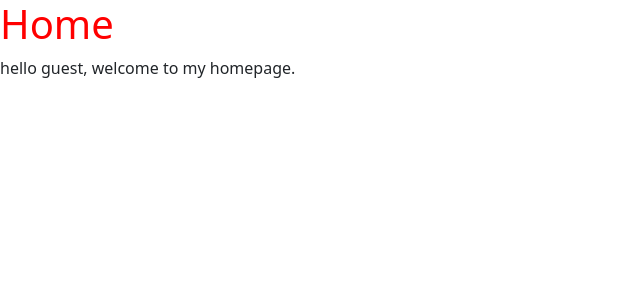
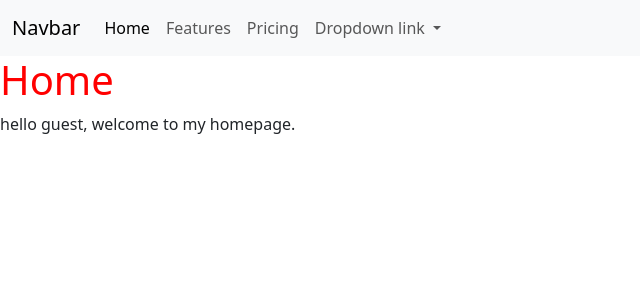
Before and after one commit to JasonRamz/FSDI_112, a Django app: page / in a window 1280 px wide. Shown: the top 300 px of the page, without its empty margins (0-640 px from the left). Run offline with Django 4.2, Linux system fonts and the light colour scheme.

Commit message:
first commit

```diff
--- a/static/css/base.css
+++ b/static/css/base.css
@@ -1,3 +1,6 @@
 h1 {
     color: red;
 }
+.navbar-toggler{
+    background-color: #8EB9E3 ;
+}
--- a/templates/base.html
+++ b/templates/base.html
@@ -11,10 +11,44 @@
     <link href="{% static 'css/base.css' %}" rel="stylesheet">
 </head>
 <header>
-
+    <nav class="navbar navbar-expand-lg bg-body-tertiary">
+        <div class="container-fluid">
+          <a class="navbar-brand" href="#">Navbar</a>
+          <button class="navbar-toggler" type="button" data-bs-toggle="collapse" data-bs-target="#navbarNavDropdown" aria-controls="navbarNavDropdown" aria-expanded="false" aria-label="Toggle navigation">
+            <span class="navbar-toggler-icon"></span>
+          </button>
+          <div class="collapse navbar-collapse" id="navbarNavDropdown">
+            <ul class="navbar-nav">
+              <li class="nav-item">
+                <a class="nav-link active" aria-current="page" href="#">Home</a>
+              </li>
+              <li class="nav-item">
+                <a class="nav-link" href="#">Features</a>
+              </li>
+              <li class="nav-item">
+                <a class="nav-link" href="#">Pricing</a>
+              </li>
+              <li class="nav-item dropdown">
+                <a class="nav-link dropdown-toggle" href="#" role="button" data-bs-toggle="dropdown" aria-expanded="false">
+                  Dropdown link
+                </a>
+                <ul class="dropdown-menu">
+                  <li><a class="dropdown-item" href="#">Action</a></li>
+                  <li><a class="dropdown-item" href="#">Another action</a></li>
+                  <li><a class="dropdown-item" href="#">Something else here</a></li>
+                </ul>
+              </li>
+            </ul>
+          </div>
+        </div>
+      </nav>
 </header>
 <body>
-    {% block content %}{% endblock content %}
-
+    <div>
+        {% block content %}{% endblock content %}
+    </div>
+    <script src="https://cdn.jsdelivr.net/npm/bootstrap@5.3.2/dist/js/bootstrap.bundle.min.js"
+        integrity="sha384-C6RzsynM9kWDrMNeT87bh95OGNyZPhcTNXj1NW7RuBCsyN/o0jlpcV8Qyq46cDfL" crossorigin="anonymous">
+    </script>
 </body>
 </html>
```
